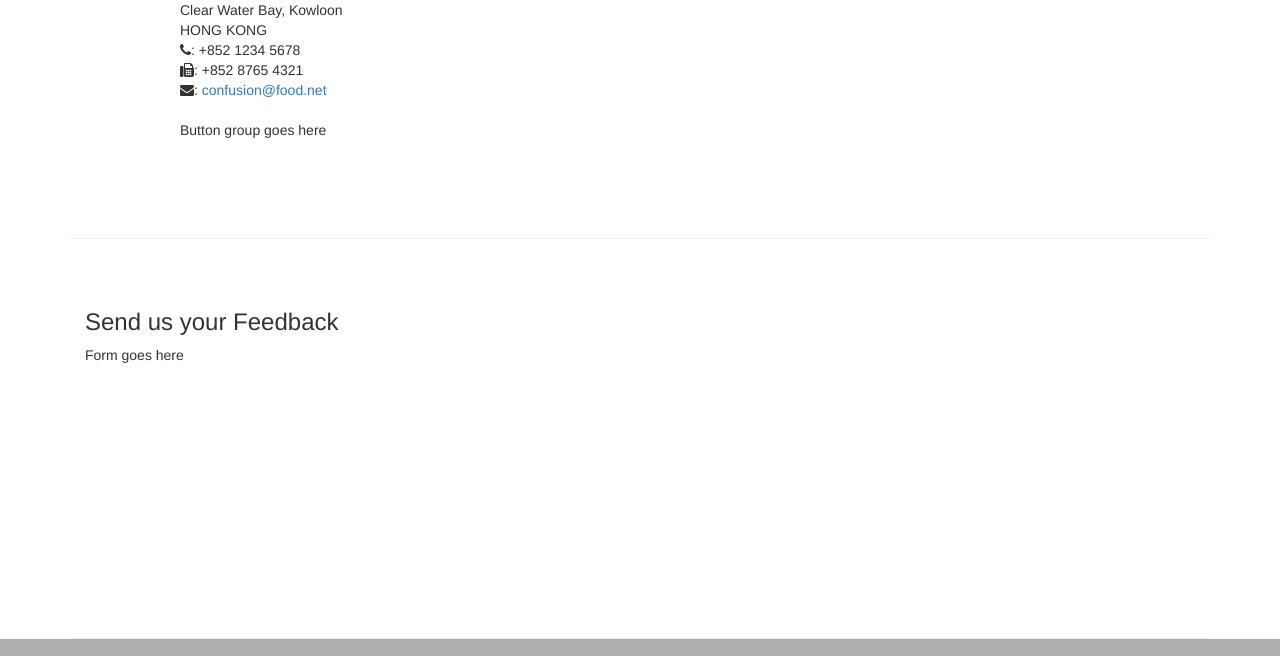
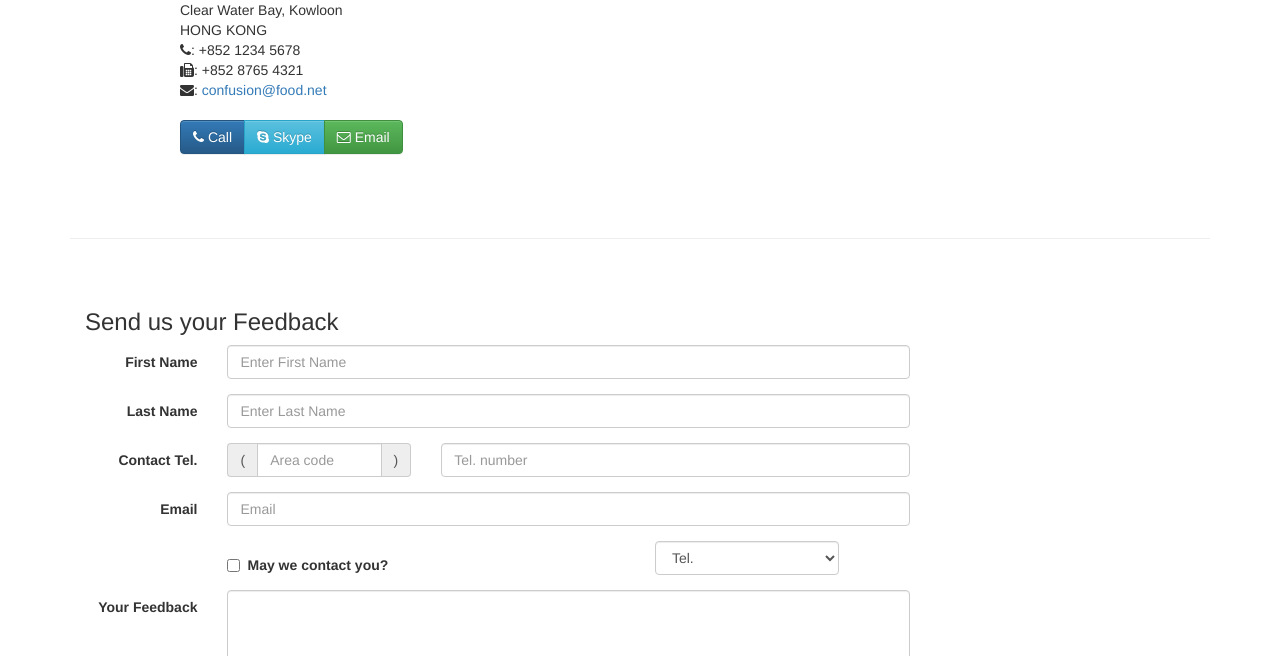
Before and after one commit to michaelsverdlov/bootstrap, a plain HTML site: page conFusion/contactus.html in a window 1280 px wide. Shown: the part 750-1406 px from the top of the page. Drawn offline with nearby package versions, Linux system fonts and the light colour scheme.

Commit message:
added form

```diff
--- a/conFusion/contactus.html
+++ b/conFusion/contactus.html
@@ -109,7 +109,11 @@
                 <h5>Map of our Location</h5>
             </div>
             <div class="col-xs-12 col-sm-11 col-sm-offset-1">
-                Button group goes here
+                <div class="btn-group" role="group" aria-label="...">
+                    <a type="button" class="btn btn-primary" href="tel:+85212345678"><i class="fa fa-phone"></i> Call</a>
+                    <a type="button" class="btn btn-info"><i class="fa fa-skype"></i> Skype</a>
+                    <a type="button" class="btn btn-success" href="mailto:confusion@food.net"><i class="fa fa-envelope-o"></i> Email</a>
+                </div>
             </div>
         </div>
 
@@ -118,7 +122,63 @@
               <h3>Send us your Feedback</h3>
            </div>
             <div class="col-xs-12 col-sm-9">
-                Form goes here
+                <form class="form-horizontal" role="form">
+                    <div class="form-group">
+                        <label for="firstname" class="col-sm-2 control-label">First Name</label>                        <div class="col-sm-10">
+                        <input type="text" class="form-control" id="firstname" name="firstname" placeholder="Enter First Name">
+                        </div>
+                    </div>
+                    <div class="form-group">
+                        <label for="lastname" class="col-sm-2 control-label">Last Name</label>
+                        <div class="col-sm-10">
+                            <input type="text" class="form-control" id="lastname" name="lastname" placeholder="Enter Last Name">
+                        </div>
+                    </div>
+                    <div class="form-group">
+                        <label for="telnum" class="col-xs-12 col-sm-2 control-label">Contact Tel.</label>
+                        <div class="col-xs-5 col-sm-4 col-md-3">
+                            <div class="input-group">
+                                <div class="input-group-addon">(</div>
+                                    <input type="tel" class="form-control" id="areacode" name="areacode" placeholder="Area code">
+                                <div class="input-group-addon">)</div>
+                            </div>
+                        </div>
+                        <div class="col-xs-7 col-sm-6 col-md-7">
+                                    <input type="tel" class="form-control" id="telnum" name="telnum" placeholder="Tel. number">
+                        </div>
+                    </div>
+                    <div class="form-group">
+                        <label for="emailid" class="col-sm-2 control-label">Email</label>
+                        <div class="col-sm-10">
+                            <input type="email" class="form-control" id="emailid" name="emailid" placeholder="Email">
+                        </div>
+                    </div>
+                    <div class="form-group">
+                       <div class="checkbox col-sm-5 col-sm-offset-2">
+                            <label class="checkbox-inline">
+                                <input type="checkbox" name="approve" value="">
+                                <strong>May we contact you?</strong>
+                            </label>
+                        </div>
+                        <div class="col-sm-3 col-sm-offset-1">
+                            <select class="form-control">
+                                <option>Tel.</option>
+                                <option>Email</option>
+                            </select>
+                        </div>
+                    </div>
+                    <div class="form-group">
+                        <label for="feedback" class="col-sm-2 control-label">Your Feedback</label>
+                        <div class="col-sm-10">
+                            <textarea class="form-control" id="feedback" name="feedback" rows="12"></textarea>
+                        </div>
+                    </div>
+                    <div class="form-group">
+                        <div class="col-sm-offset-2 col-sm-10">
+                            <button type="submit" class="btn btn-primary">Send Feedback</button>
+                        </div>
+                    </div>
+                </form>
             </div>
              <div class="col-xs-12 col-sm-3">
                 <p style="padding:20px;"></p>
```
